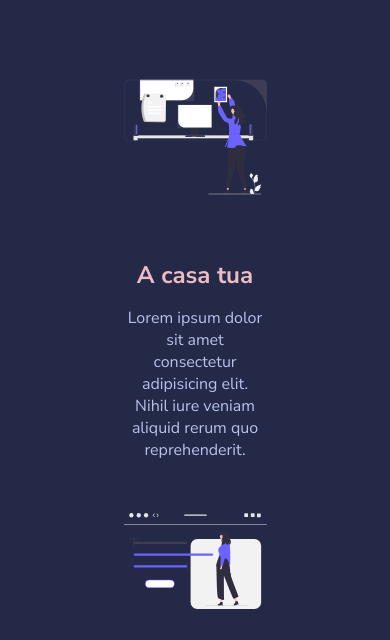
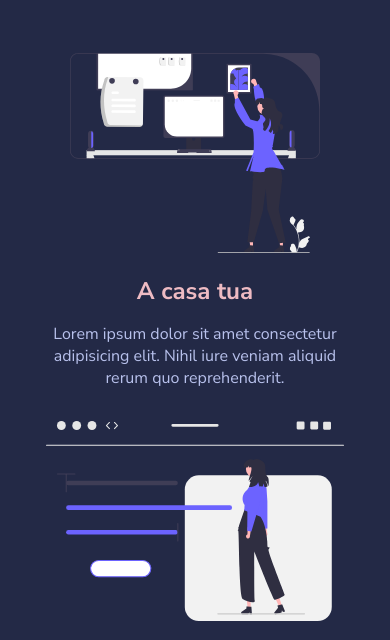
Before and after one commit to simone-nolberto/html-css-resp-wannabe, a plain HTML site: page index.html in a window 390 px wide. Shown: the part 196-836 px from the top of the page. Drawn offline with Linux system fonts and the light colour scheme.

Commit message:
update
media query structure

```diff
--- a/assets/css/style.css
+++ b/assets/css/style.css
@@ -128,18 +128,6 @@ img {
 /************************************************
     SOLUZIONE RESPONSIVE
  ************************************************/
-@media screen and (max-width: 480px) {
-    .row{
-        flex-direction: column;
-        align-items: center;
-    }
-    .container{
-        width: 100%;
-    }
-    .card{
-
-    }
-}
 
 @media screen and (max-width: 768px) {
 
@@ -147,4 +135,33 @@ img {
         max-width: 500px;
         width: 100%;
     }
+
+    .row{
+        justify-content: center;
+        align-items: center;
+    }
+
+    .lessons .col{
+        min-width: 350px;
+    }
+
+    .steps .col{
+        min-width: 250px;
+    }
+
 }
+
+@media screen and (max-width: 480px) {
+    .row{
+        flex-direction: column;
+        justify-content: center;
+        align-items: center;
+    }
+    .container{
+        width: 100%;
+    }
+    .col{
+        min-width: 75%;
+        margin: 1rem 0;
+    }
+}
```
